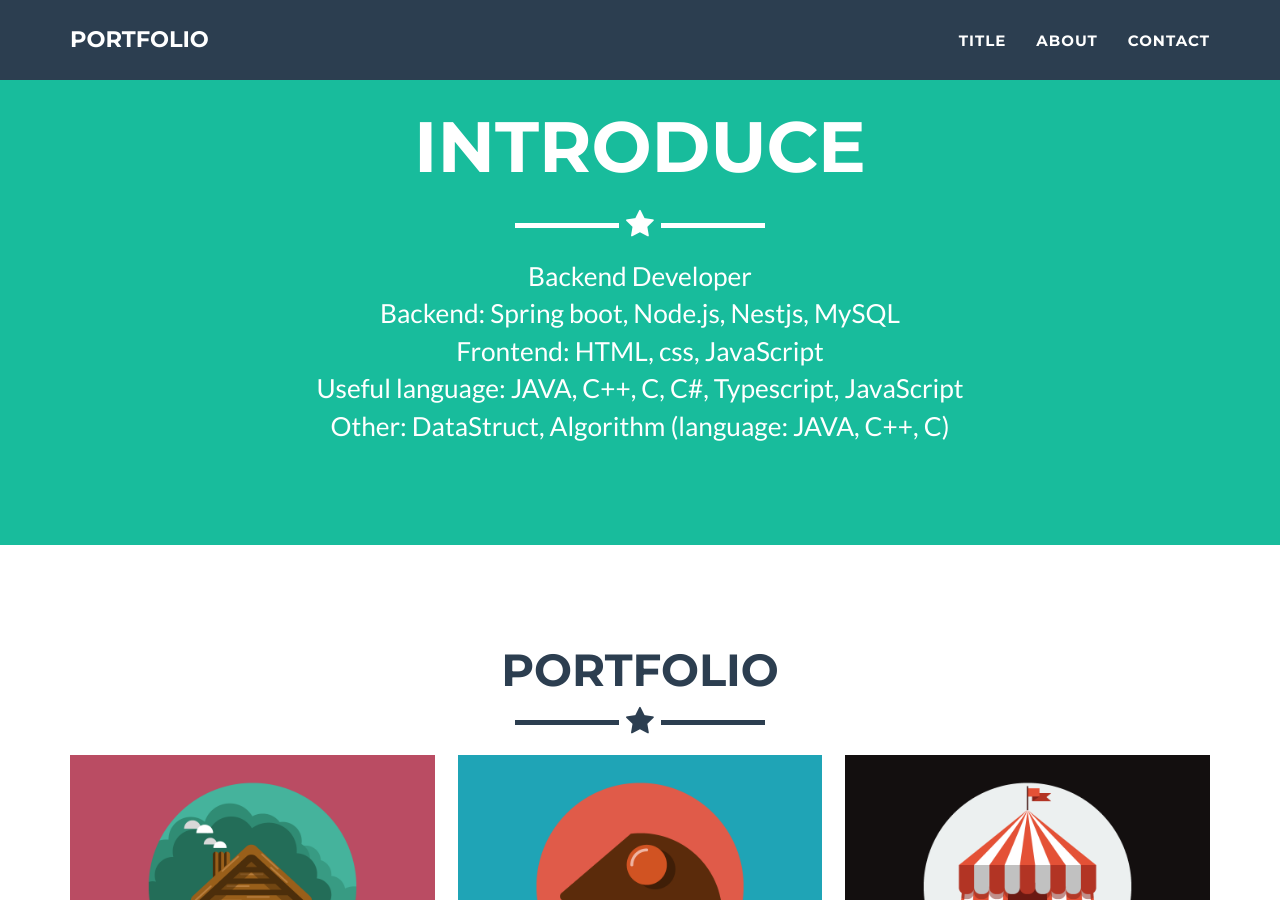
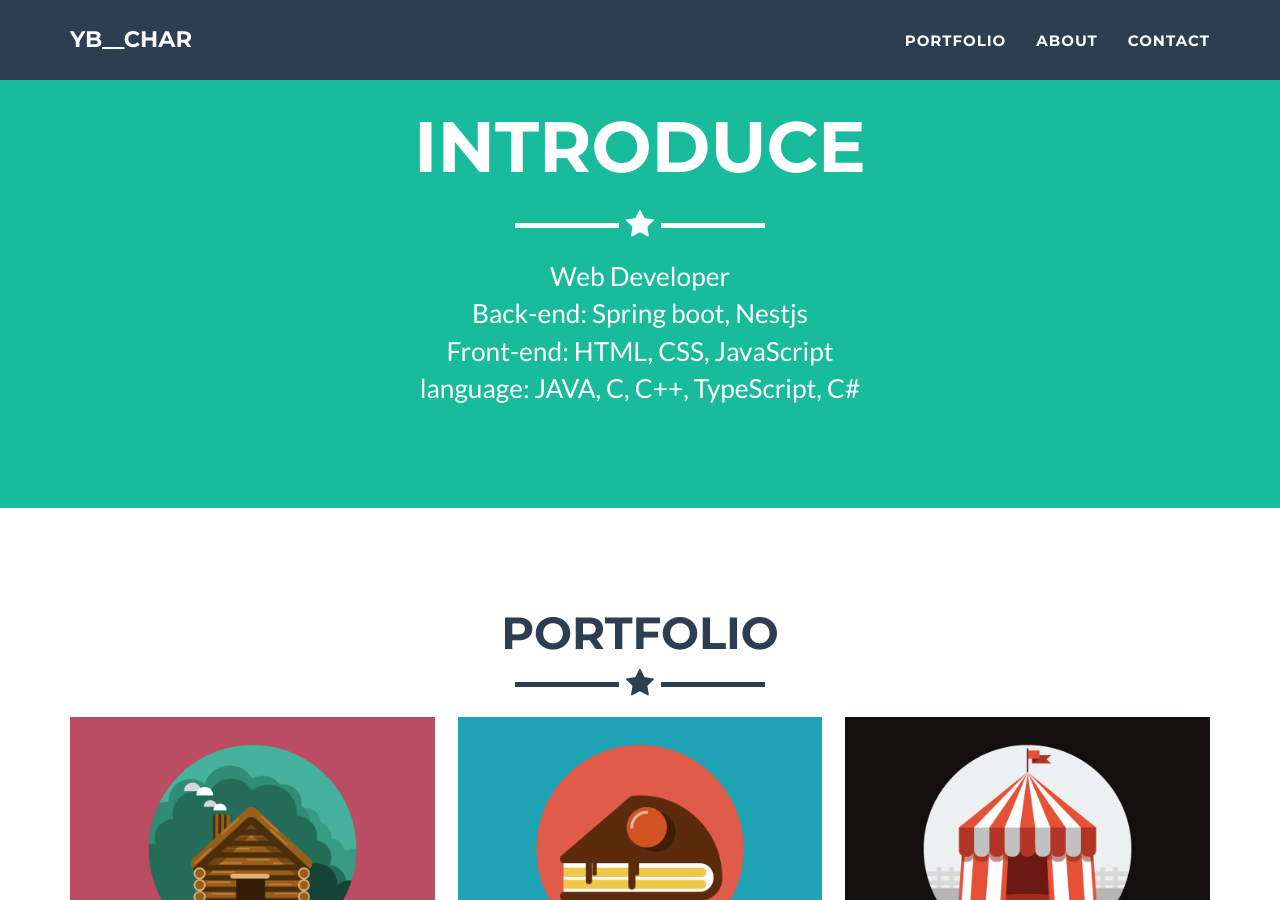
Before and after one commit to uiurihappy/uiurihappy.github.io, a Jekyll site: the page built from _posts/2014-07-18-project-1.markdown, in a window 1280 px wide and 900 px high, scrolled down 636 px. Built offline with Jekyll 4.4.1, drawn with Linux system fonts in a browser that asks for light colours; some of the changed text lies outside the part shown.

Commit message:
feat: intro

```diff
--- a/_config.yml
+++ b/_config.yml
@@ -5,8 +5,10 @@ url: https://github.com/uiurihappy
 description: "Write an awesome description for your new site here. You can edit this line in _config.yml. It will appear in your document head meta (for Google search results) and in your feed.xml site description."
 keywords: "your keywords, separated by commas"
 skills:
-  -line: Backend Developer
-  -line: Spring boot, Nestjs
+  - line: Web Developer
+  - line: "Back-end: Spring boot, Nestjs"
+  - line: "Front-end: HTML, CSS, JavaScript"
+  - line: "language: JAVA, C, C++, TypeScript, C#"
 meta_author: LastName FirstName
 
 # Google webmaster tools
@@ -36,11 +38,10 @@ color:
 footer:
   location: Location
   social: Around the Web
+  mail: mail
 
 # Social networks usernames (many more available: google-plus, flickr, dribbble, pinterest, instagram, tumblr, linkedin, etc.)
 social:
-  - title: tistory
-    url: http://ybchar.tistory.com
   - title: facebook
     url: https://ko-kr.facebook.com/people/%EC%B0%A8%EC%9C%A4%EB%B2%94/100009780332149/
   - title: github
@@ -53,8 +54,8 @@ address:
   - line: 서울특별시 영등포구 가마산로 442
   - line: (신길동 래미안 프레비뉴) 07395
 
-# Credits content
-credits: 'Freelancer is a free to use, open source Bootstrap theme created by <a href="http://startbootstrap.com">Start Bootstrap</a>.'
+# mail content
+mail: "Google: uiurihappy@gmail.com Naver: uiurihappy@naver.com"
 
 # Build settings
 markdown: kramdown
--- a/_includes/footer.html
+++ b/_includes/footer.html
@@ -23,8 +23,8 @@
           </ul>
         </div>
         <div class="footer-col col-md-4">
-          <h3>{{ site.footer.credits }}</h3>
-          <p>{{ site.credits }}</p>
+          <h3>{{ site.footer.mail }}</h3>
+          <p>{{ site.mail }}</p>
         </div>
       </div>
     </div>
--- a/_includes/header.html
+++ b/_includes/header.html
@@ -12,13 +12,10 @@
         <div class="intro-text">
           <span class="name">Introduce</span>
           <hr class="star-light" />
-          <span class="skills">
-            Backend Developer <br />
-            Backend: Spring boot, Node.js, Nestjs, MySQL <br />
-            Frontend: HTML, css, JavaScript <br />
-            Useful language: JAVA, C++, C, C#, Typescript, JavaScript <br />
-            Other: DataStruct, Algorithm (language: JAVA, C++, C) <br />
-          </span>
+          <span class="skills"
+            >{% for skill in site.skills %} {{ skill.line }} <br />
+            {% endfor %}</span
+          >
         </div>
       </div>
     </div>
--- a/_includes/nav.html
+++ b/_includes/nav.html
@@ -14,7 +14,7 @@
         <span class="icon-bar"></span>
         <span class="icon-bar"></span>
       </button>
-      <a class="navbar-brand" href="#page-top">{{ site.title }}</a>
+      <a class="navbar-brand" href="#page-top">yb__char</a>
     </div>
 
     <!-- Collect the nav links, forms, and other content for toggling -->
@@ -24,7 +24,7 @@
           <a href="#page-top"></a>
         </li>
         <li class="page-scroll">
-          <a href="#portfolio">Title</a>
+          <a href="#portfolio">{{site.title}}</a>
         </li>
         <li class="page-scroll">
           <a href="#about">About</a>
```
Also changed, not shown: .github/ISSUE_TEMPLATE/bug_report.md.
